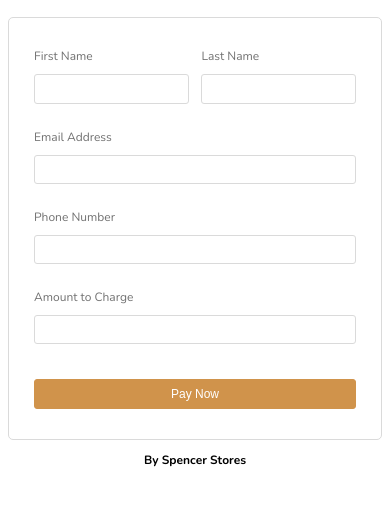
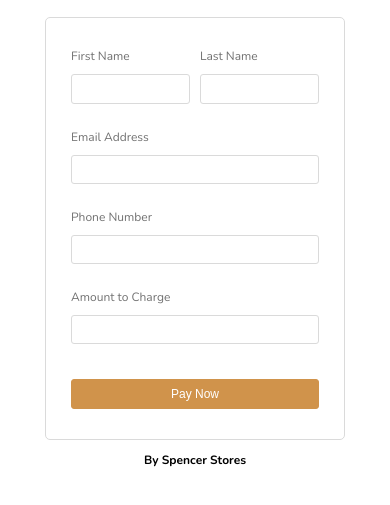
Before and after one commit to odutolaabisoye/simplepaymentui, a plain HTML site: page index.html in a window 390 px wide. Shown: the part 253-758 px from the top of the page. Drawn offline with nearby package versions, Linux system fonts and the light colour scheme.

```diff
--- a/app.css
+++ b/app.css
@@ -57,10 +57,18 @@ a {
   border-radius: 5px;
   margin-top: 20px;
   padding: 30px 25px;
+  width: 396px;
   min-width: 300px;
   max-width: 396px;
   box-sizing: border-box;
   /* height: 477px; */
+}
+@media (max-width: 450px) {
+    .content {
+
+    width: 300px;
+
+}
 }
 
 /* form */
```
